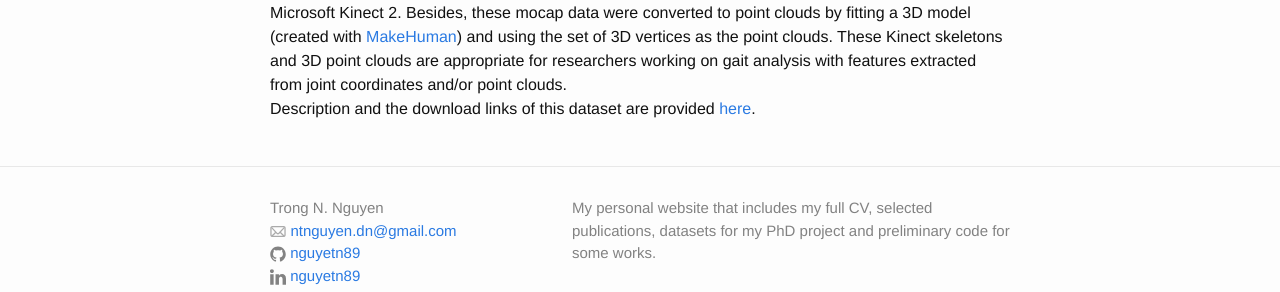
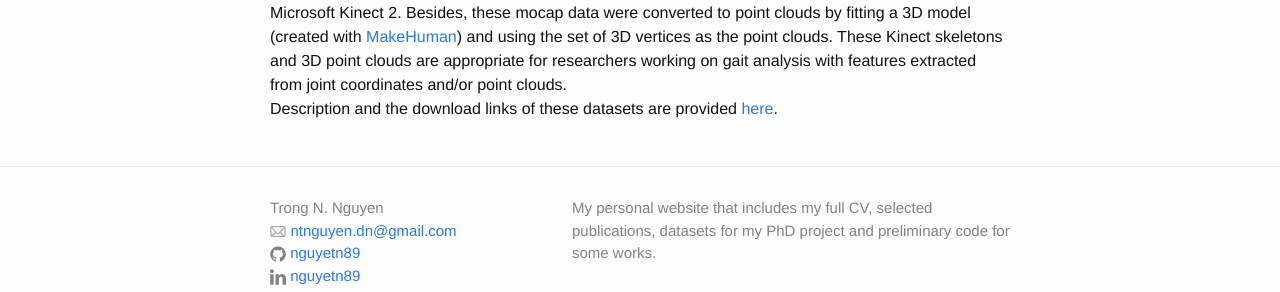
Before and after one commit to nguyetn89/nguyetn89.github.io, a Jekyll site: the page built from datasets.md, in a window 1280 px wide. Shown: the part 439-731 px from the top of the page. Built offline with Jekyll 4.4.1, drawn with Linux system fonts in a browser that asks for light colours.

Commit message:
Update datasets.md

```diff
--- a/datasets.md
+++ b/datasets.md
@@ -20,4 +20,4 @@ These datasets were created by adapting some mocap data sampled from [CMU](http:
 The mocap data provide a collection of 3D joints forming 3D skeletons having the same structure as Microsoft Kinect 2.
 Besides, these mocap data were converted to point clouds by fitting a 3D model (created with [MakeHuman](http://www.makehumancommunity.org/)) and using the set of 3D vertices as the point clouds.
 These Kinect skeletons and 3D point clouds are appropriate for researchers working on gait analysis with features extracted from  joint coordinates and/or point clouds.
-Description and the download links of this dataset are provided [here](http://www-labs.iro.umontreal.ca/~labimage/AdditionalGaitSets/).
+Description and the download links of these datasets are provided [here](http://www-labs.iro.umontreal.ca/~labimage/AdditionalGaitSets/).
```
